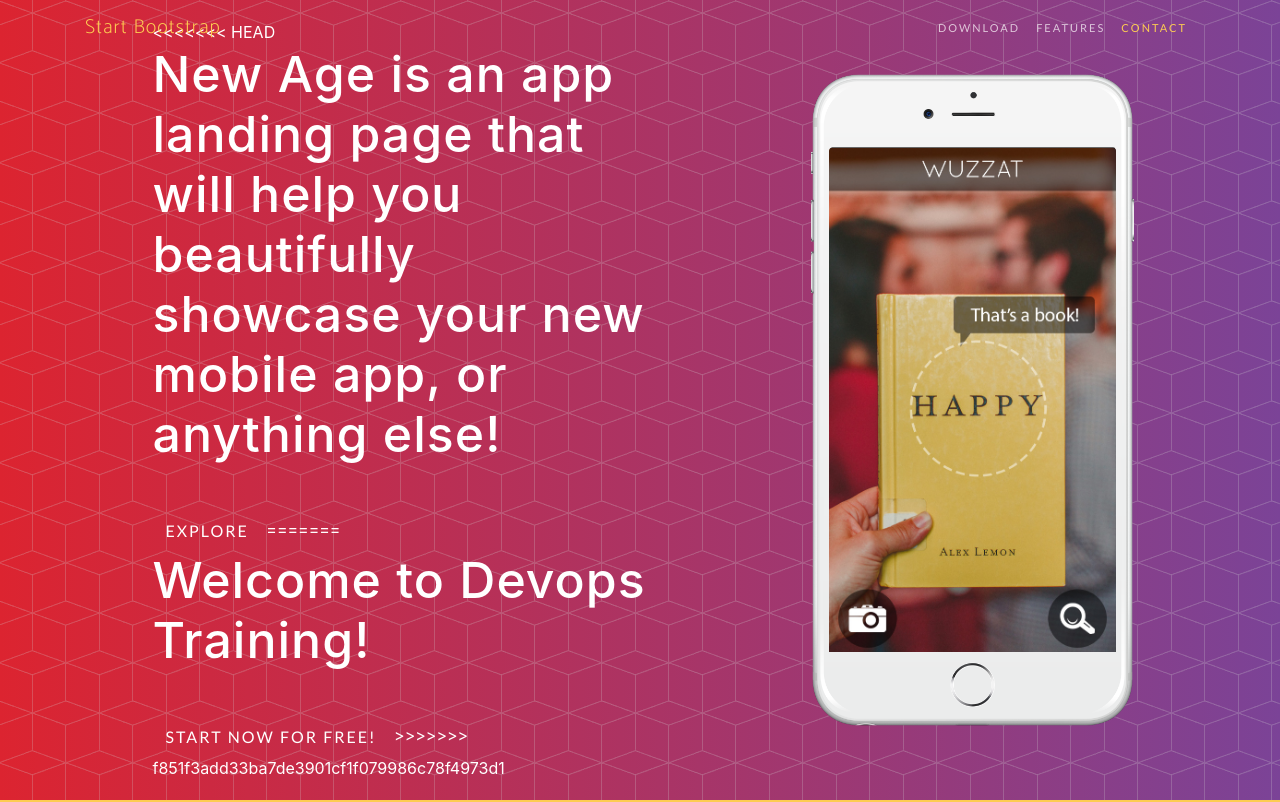
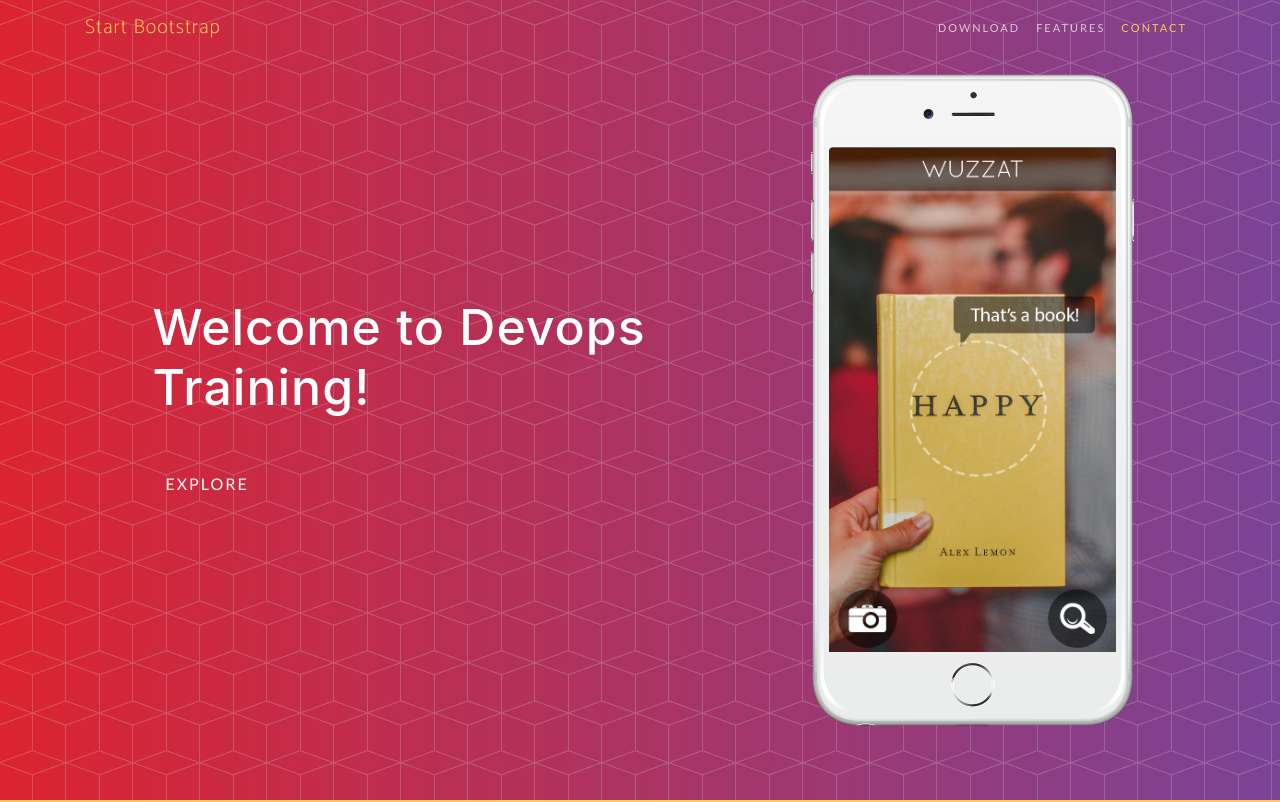
Before and after one commit to deekshithsomeshwar/devops0328, a website with bundled scripts: page index.html in a window 1280 px wide. Shown: the top 802 px of the page. Built offline with nearby package versions, Linux system fonts and the light colour scheme; a web font is replaced by a local one.

Commit message:
Updated the merged content

```diff
--- a/index.html
+++ b/index.html
@@ -59,13 +59,10 @@
         <div class="row h-100">
           <div class="col-lg-7 my-auto">
             <div class="header-content mx-auto">
-<<<<<<< HEAD
-              <h1 class="mb-5">New Age is an app landing page that will help you beautifully showcase your new mobile app, or anything else!</h1>
+
+			  <h1 class="mb-5">Welcome to Devops Training!</h1>
               <a href="#download" class="btn btn-outline btn-xl js-scroll-trigger">Explore</a>
-=======
-              <h1 class="mb-5">Welcome to Devops Training!</h1>
-              <a href="#download" class="btn btn-outline btn-xl js-scroll-trigger">Start Now for Free!</a>
->>>>>>> f851f3add33ba7de3901cf1f079986c78f4973d1
+
             </div>
           </div>
           <div class="col-lg-5 my-auto">
```
